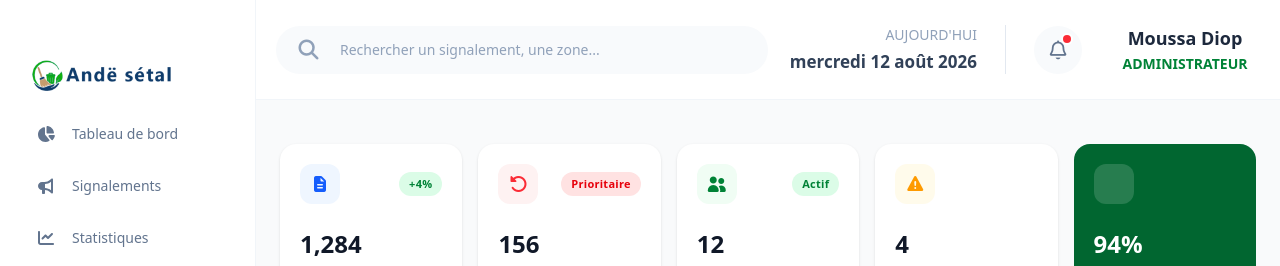
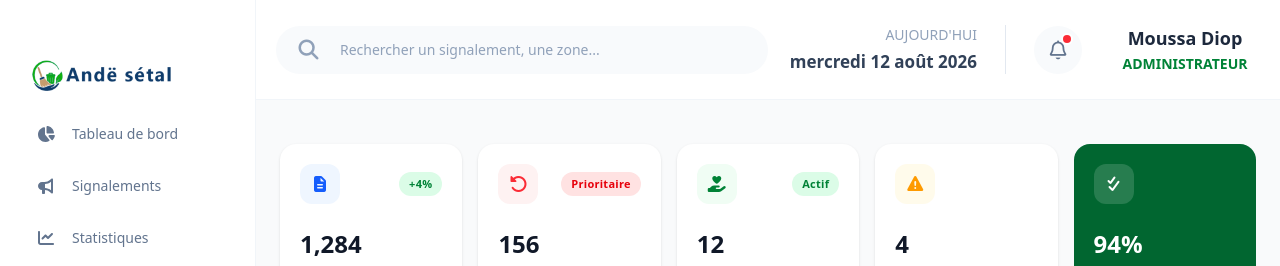
Before and after one commit to D-Mamour/Frontend-and-setal, an Angular app: page /admin/dashboard in a window 1280 px wide. Shown: the top 266 px of the page. Built offline with nearby package versions, Linux system fonts and the light colour scheme.

Commit message:
Modification dashboard admin

```diff
--- a/src/app/components/admin/dashboard/dashboard.html
+++ b/src/app/components/admin/dashboard/dashboard.html
@@ -37,7 +37,7 @@
     <div class="rounded-2xl p-5 bg-white shadow-sm">
       <div class="flex items-center justify-between mb-6">
         <span class="w-10 h-10 rounded-xl flex items-center justify-center bg-green-50">
-          <i class="fa-solid fa-user-group text-green-700"></i>
+            <i class="fa-solid fa-hand-holding-heart text-green-700"></i>
         </span>
         <span class="text-[11px] font-bold tracking-wide px-2.5 py-1 rounded-full bg-green-100 text-green-700">
           Actif
@@ -66,7 +66,7 @@
     <div class="rounded-2xl p-5 bg-green-800">
       <div class="flex items-center justify-between mb-6">
         <span class="w-10 h-10 rounded-xl flex items-center justify-center bg-white/15">
-          <i class="fa-solid fa-shield-check text-white"></i>
+          <i class="fa-solid fa-check-double text-white"></i>
         </span>
       </div>
       <p class="text-2xl font-extrabold text-white">94%</p>
```
